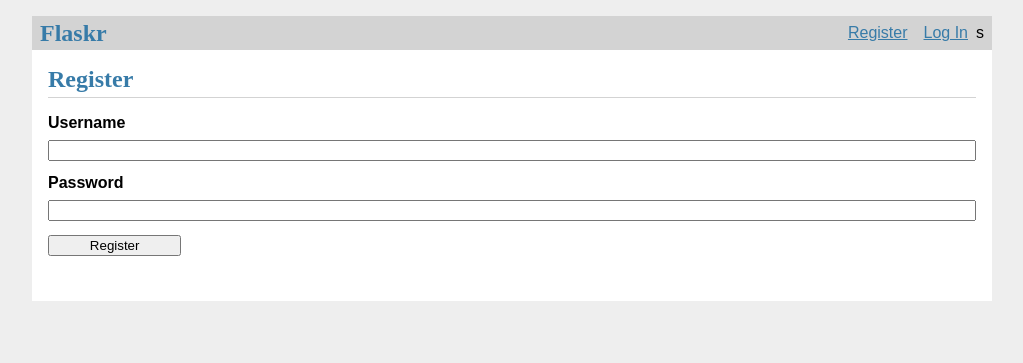
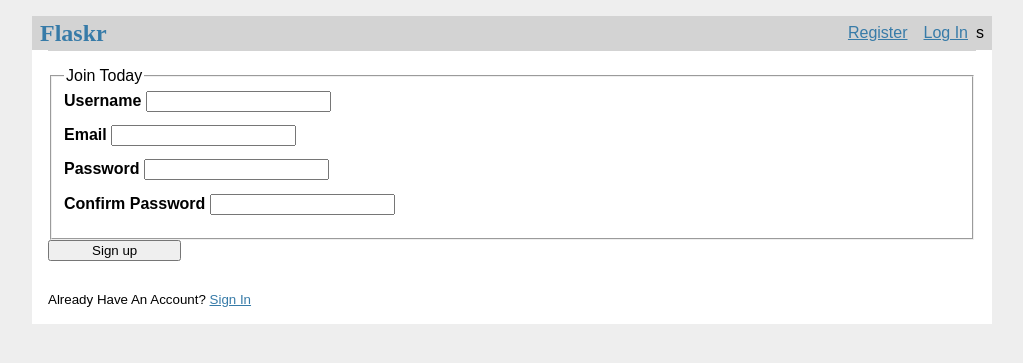
Before and after one commit to gabgonzalez8/flask_toDo, a Flask app: page /auth/register in a window 1280 px wide. Shown: the top 363 px of the page, without its empty margins (128-1151 px from the left). Run offline with Flask 2, Linux system fonts and the light colour scheme.

Commit message:
Code improvements
Flash message, login and registry form, base html

```diff
--- a/app.py
+++ b/app.py
@@ -1,7 +1,8 @@
-from flask import Flask, redirect, url_for, render_template, request, session, g
-from models import db
+from flask import Flask, redirect, url_for, render_template, request, session, g, flash
+from models import db,User
 from models import create_user, login_user, ListAll,create_toDo, ToDO
 import datetime
+from forms import RegistrationForm
 
 # Flask
 app = Flask(__name__)
@@ -30,13 +31,18 @@
 
     user = login_user(user_name, user_pwd)
     if user is not None:
-        session['userid']= user.id
-        session['username'] = user.username
-        g.user = user
-        return redirect(url_for('ToDOListAll'))
+        if user.password == user_pwd:
+            session['userid']= user.id
+            session['username'] = user.username
+            g.user = user
+            return redirect(url_for('ToDOListAll'))
+        else:
+            flash('Invalid Credentials....')
 
     else:
-        return render_template('/auth/login.html' )
+        flash('Invalid Credentials....')
+
+    return render_template('/auth/login.html' )
 
 @app.route("/auth/logout/")
 def logout():
@@ -49,13 +55,15 @@
 
 @app.route("/auth/register", methods=['GET', 'POST'])
 def register():
-    if request.method == 'GET':
-        return render_template("/auth/register.html")
-    user_name = request.form.get('username')
-    user_pwd = request.form.get('password')
 
-    user = create_user(user_name, user_pwd)
-    return render_template('/auth/register.html', user=user)
+    form = RegistrationForm()
+    if form.validate_on_submit():
+        user = User(username=form.username.data, email=form.email.data, password=form.password.data)
+        db.session.add(user)
+        db.session.commit()
+        flash('Your account has been created! You are now able to log in', 'success')
+
+    return render_template('/auth/register.html', form=form)
 
 @app.route("/ToDo/ListAll")
 def ToDOListAll():
--- /dev/null
+++ b/forms.py
@@ -0,0 +1,10 @@
+from flask_wtf import FlaskForm
+from wtforms import StringField,PasswordField, SubmitField
+from wtforms.validators import DataRequired, Length, Email, EqualTo
+
+class RegistrationForm(FlaskForm):
+    username = StringField('Username', validators=[DataRequired(),Length(min=2,max=20)])
+    email = StringField('Email', validators=[DataRequired()])
+    password = PasswordField('Password', validators=[DataRequired()])
+    confirm_password = PasswordField('Confirm Password', validators=[DataRequired(),EqualTo('password')])
+    submit = SubmitField('Sign up')
--- a/models.py
+++ b/models.py
@@ -10,10 +10,12 @@
 class User(db.Model):
     id = db.Column(db.Integer, primary_key=True)
     username = db.Column(db.String(80), unique=True, nullable=False)
+    email = db.Column(db.String(80), unique=False, nullable=False)
     password = db.Column(db.String(20), nullable=False)
 
-    def __init__(self, username, password ):
+    def __init__(self, username, email, password ):
         self.username = username
+        self.email = email
         self.password = password
 
     def __repr__(self):
--- a/templates/auth/register.html
+++ b/templates/auth/register.html
@@ -1,22 +1,74 @@
 {% extends 'base.html' %}
 <link rel="stylesheet" href="{{ url_for('static', filename='css/style.css') }}">
 
-{% block header %}
-  <h1>{% block title %}Register{% endblock %}</h1>
-{% endblock %}
+{% block content %}
+    <div class="content-section">
+        <form method="POST" action="">
+            {{ form.hidden_tag() }}
+            <fieldset class="form-group">
+                <legend class="border-bottom mb-4">Join Today</legend>
+                <div class="form-group">
+                    {{ form.username.label(class="form-control-label") }}
 
-{% if User %}
-
-<p><strong>{{ User.username }}</strong> successfully created! Add another below.</p>
-
-{% endif %}
-
-{% block content %}
-  <form method="post">
-    <label for="username">Username</label>
-    <input name="username" id="username" required>
-    <label for="password">Password</label>
-    <input type="password" name="password" id="password" required>
-    <input type="submit" value="Register">
-  </form>
-{% endblock %}
+                    {% if form.username.errors %}
+                        {{ form.username(class="form-control form-control-lg is-invalid") }}
+                        <div class="invalid-feedback">
+                            {% for error in form.username.errors %}
+                                <span>{{ error }}</span>
+                            {% endfor %}
+                        </div>
+                    {% else %}
+                        {{ form.username(class="form-control form-control-lg") }}
+                    {% endif %}
+                </div>
+                <div class="form-group">
+                    {{ form.email.label(class="form-control-label") }}
+                    {% if form.email.errors %}
+                        {{ form.email(class="form-control form-control-lg is-invalid") }}
+                        <div class="invalid-feedback">
+                            {% for error in form.email.errors %}
+                                <span>{{ error }}</span>
+                            {% endfor %}
+                        </div>
+                    {% else %}
+                        {{ form.email(class="form-control form-control-lg") }}
+                    {% endif %}
+                </div>
+                <div class="form-group">
+                    {{ form.password.label(class="form-control-label") }}
+                    {% if form.password.errors %}
+                        {{ form.password(class="form-control form-control-lg is-invalid") }}
+                        <div class="invalid-feedback">
+                            {% for error in form.password.errors %}
+                                <span>{{ error }}</span>
+                            {% endfor %}
+                        </div>
+                    {% else %}
+                        {{ form.password(class="form-control form-control-lg") }}
+                    {% endif %}
+                </div>
+                <div class="form-group">
+                    {{ form.confirm_password.label(class="form-control-label") }}
+                    {% if form.confirm_password.errors %}
+                        {{ form.confirm_password(class="form-control form-control-lg is-invalid") }}
+                        <div class="invalid-feedback">
+                            {% for error in form.confirm_password.errors %}
+                                <span>{{ error }}</span>
+                            {% endfor %}
+                        </div>
+                    {% else %}
+                        {{ form.confirm_password(class="form-control form-control-lg") }}
+                    {% endif %}
+                </div>
+            </fieldset>
+            <div class="form-group">
+                {{ form.submit(class="btn btn-outline-info") }}
+            </div>
+        </form>
+    </div>
+    <div class="border-top pt-3">
+        <small class="text-muted">
+            Already Have An Account? <a class="ml-2" href="{{ url_for('login') }}">Sign In</a>
+        </small>
+    </div>
+{% endblock content %}
--- a/templates/base.html
+++ b/templates/base.html
@@ -4,9 +4,9 @@
 <nav>
   <h1>Flaskr</h1>
   <ul>
-    {% if g.user %}
-      <li><span>{{ g.user['username'] }}</span>
-      <li><a href="{{ url_for('auth.logout') }}">Log Out</a>
+    {% if session['username'] %}
+      <li><span>{{ session['username'] }}</span>
+      <li><a href="{{ url_for('logout') }}">Log Out</a>
     {% else %}
       <li><a href="{{ url_for('register') }}">Register</a>
       <li><a href="{{ url_for('login') }}">Log In</a>
```
Also changed, not shown: templates/ToDo/ListAll.html (+6 -14 lines), templates/ToDo/add.html (+3 -9 lines).
